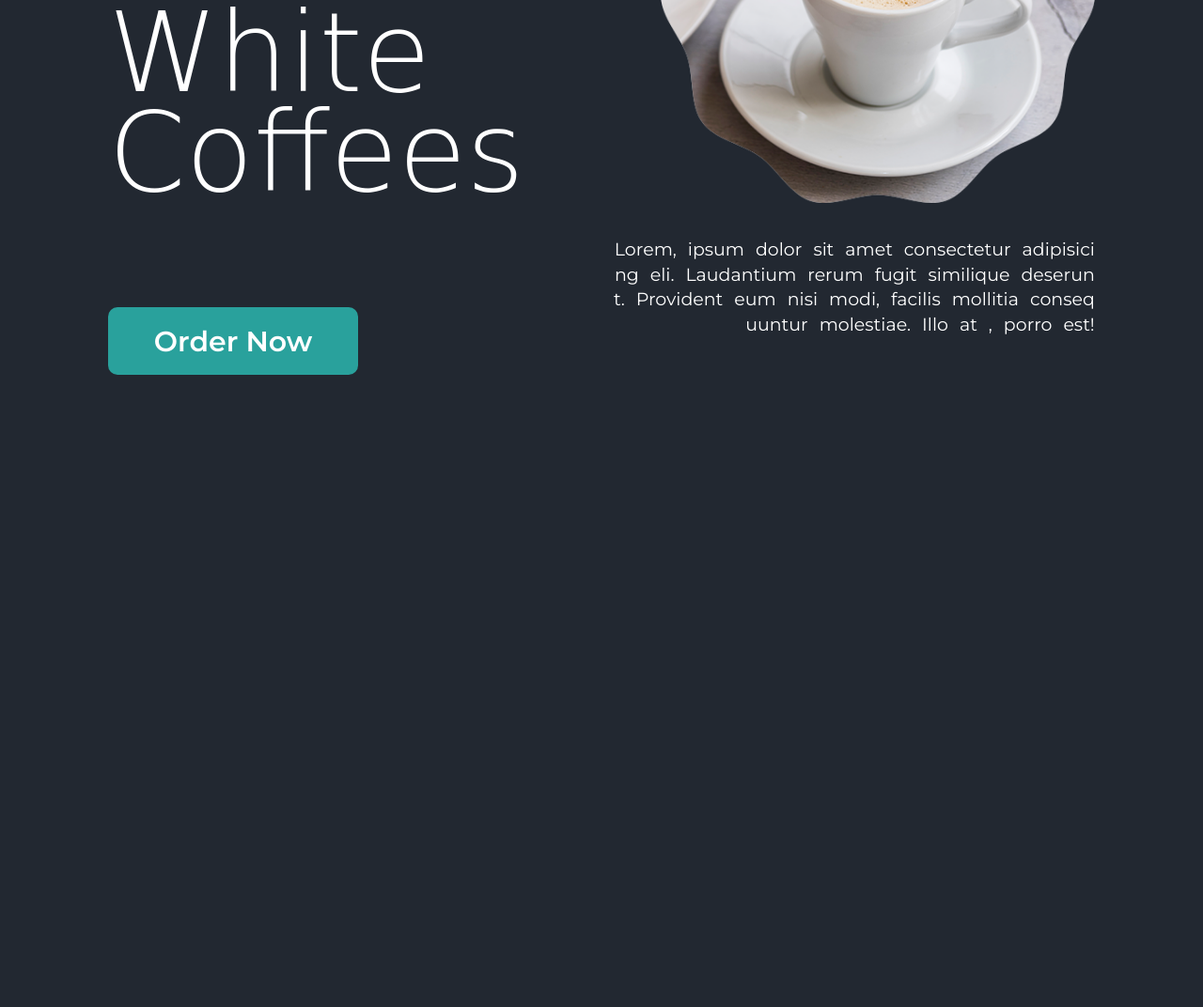
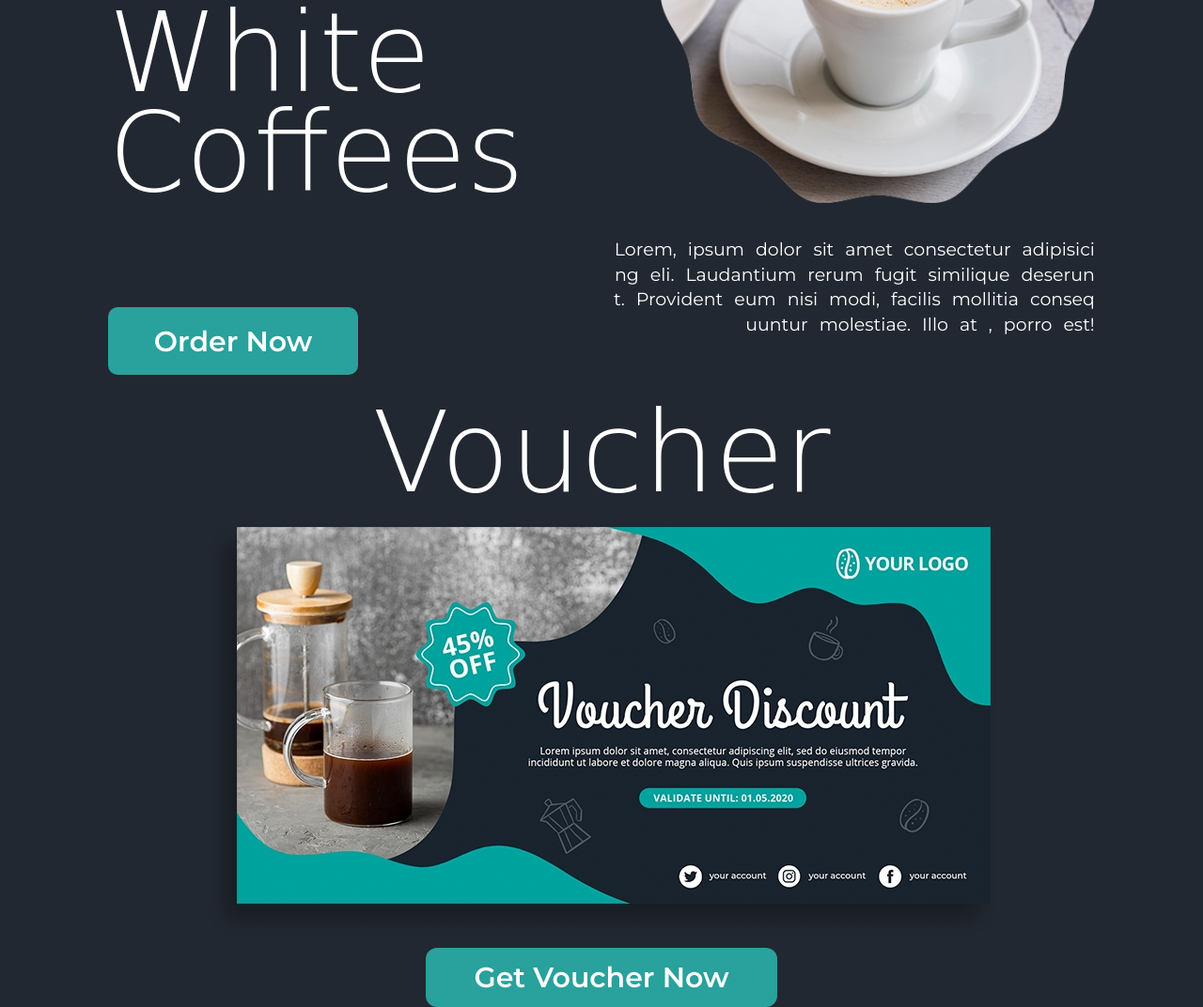
Before and after one commit to 2000RahulJoshi/Coffee-Website, a plain HTML site: page index.html in a window 1280 px wide. Shown: the part 2366-3438 px from the top of the page at 94% size. Before the commit the page ends 2778 px from the top, so only its background shows below. Drawn offline with nearby package versions, Linux system fonts and the light colour scheme; a web font is replaced by a local one.

Commit message:
voucher page

```diff
--- a/index.html
+++ b/index.html
@@ -99,7 +99,6 @@
             </div>
         </div>
 
-
         <div class="pageFour">
             <div class="pageFourLeft">
                 <div class="pageFourHeading">
@@ -123,6 +122,19 @@
 
 
         </div>
+
+        <div class="voucher">
+            <h1>Voucher</h1>
+            <div class="voucherImage">
+                <img src="./images/voucherImage.jpg" alt="Voucher Image">
+            </div>
+
+            <div class="getVoucherButton">
+                <button>Get Voucher Now</button>
+            </div>
+        </div>
+
+
     </div>
 </body>
 </html>
--- a/style.css
+++ b/style.css
@@ -9,6 +9,10 @@
     font-family: Montserrat;
     /* border: 1px solid white; */
     color: white;
+}
+
+button{
+    cursor: pointer;
 }
 
 ::-webkit-scrollbar {
@@ -341,6 +345,36 @@ a:hover{
     font-weight: 400;
 }
 
+.voucher{
+    width: 100%;
+    display: flex;
+    flex-direction: column;
+    align-items: center;
+}
+
+.voucher h1{
+    font-family: "Grand Hotel", cursive;
+    font-weight: 100;
+    font-size: 120px;
+}
+
+.getVoucherButton{
+    width: 100%;
+    display: flex;
+    justify-content: center;
+}
+
+.getVoucherButton button{
+    background-color: #29a19c;
+    color: white;
+    padding: 1% 4%;
+    font-size: 30px;
+    font-weight: 600;
+    border: none;
+    border-radius: 12px;
+}
+
+
 
 
 
```
Also changed, not shown: images/voucherImage.jpg (added).
